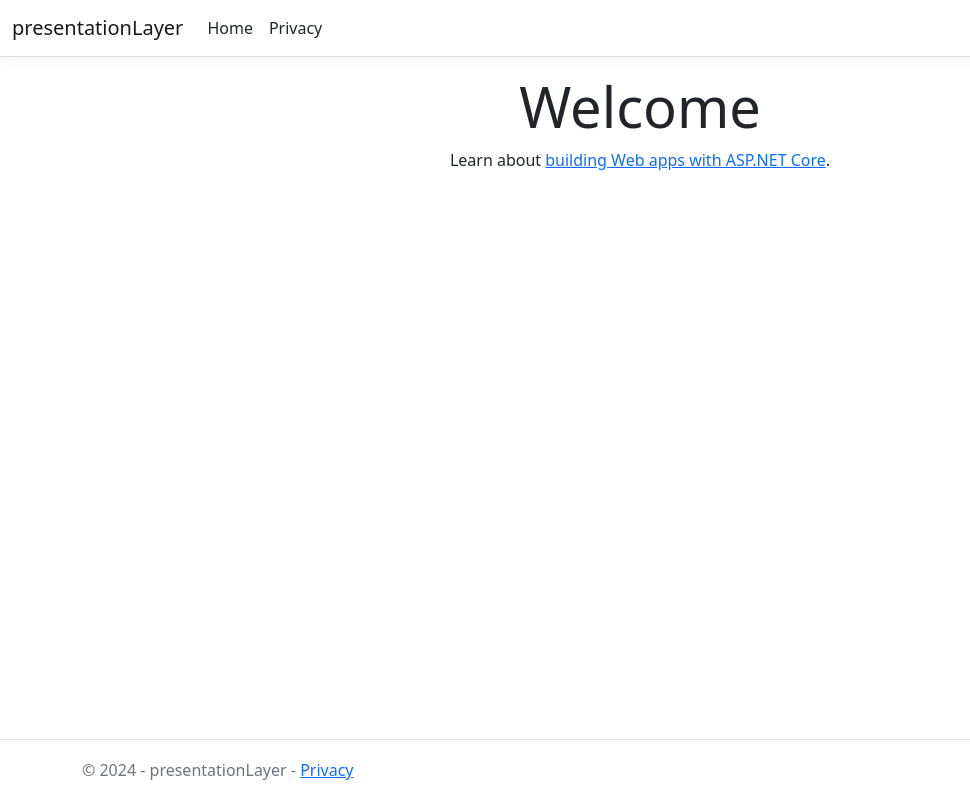
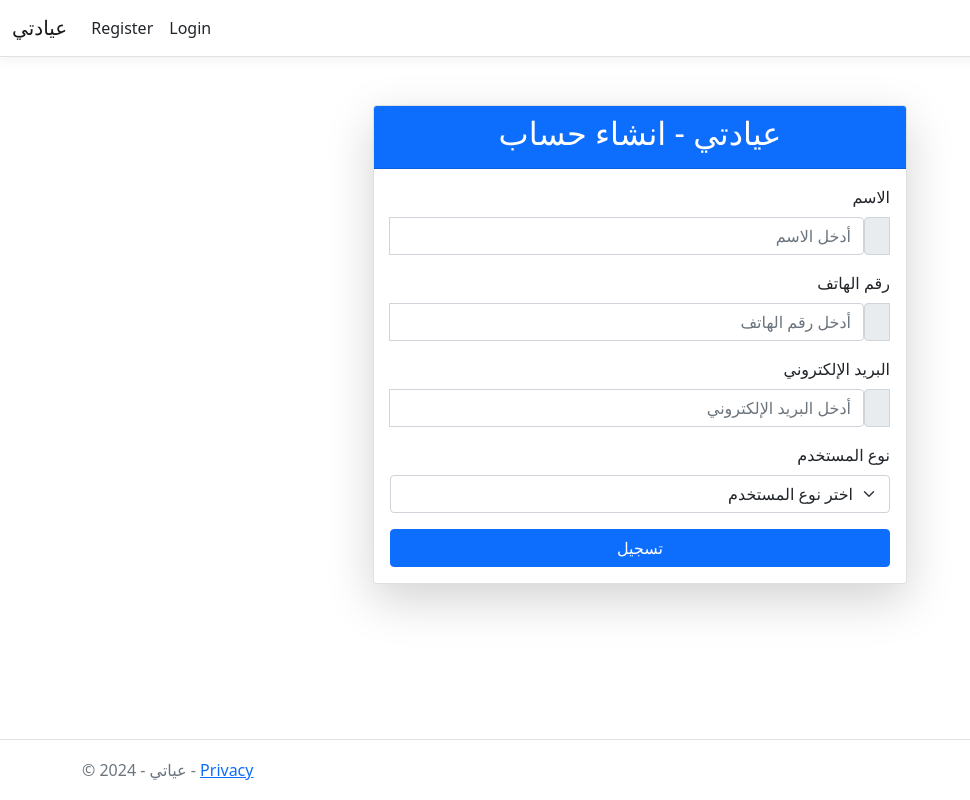
Before and after one commit to maheratef74/Ayadty, an ASP.NET Core app: page / in a window 1280 px wide. Shown: the whole page, without its empty margins (0-970 px from the left). Run offline with ASP.NET Core 8, Linux system fonts and the light colour scheme; style sheets or scripts are compiled from the project's sources.

Commit message:
Add Registrt Page

```diff
--- a/DataAccessLayer/Entities/Doctor.cs
+++ b/DataAccessLayer/Entities/Doctor.cs
@@ -4,7 +4,7 @@ public class Doctor
 {
     public int DoctorId { get; set; } // Primary Key
     public string Name { get; set; }
-    public string Specialization { get; set; }
+    public  Enums.Specialization  Specialization { get; set; }
     public string PhoneNumber { get; set; }
     public string? Email { get; set; }
     public int YearsOfExperience { get; set; }
--- a/presentationLayer/Controllers/HomeController.cs
+++ /dev/null
@@ -1,31 +0,0 @@
-using System.Diagnostics;
-using Microsoft.AspNetCore.Mvc;
-using presentationLayer.Models;
-
-namespace presentationLayer.Controllers;
-
-public class HomeController : Controller
-{
-    private readonly ILogger<HomeController> _logger;
-
-    public HomeController(ILogger<HomeController> logger)
-    {
-        _logger = logger;
-    }
-
-    public IActionResult Index()
-    {
-        return View();
-    }
-
-    public IActionResult Privacy()
-    {
-        return View();
-    }
-
-    [ResponseCache(Duration = 0, Location = ResponseCacheLocation.None, NoStore = true)]
-    public IActionResult Error()
-    {
-        return View(new ErrorViewModel { RequestId = Activity.Current?.Id ?? HttpContext.TraceIdentifier });
-    }
-}
--- /dev/null
+++ b/presentationLayer/Controllers/authController.cs
@@ -0,0 +1,73 @@
+using System.Diagnostics;
+using Ayadty.Models;
+using Microsoft.AspNetCore.Mvc;
+using presentationLayer.Models;
+
+namespace presentationLayer.Controllers;
+
+public class authController : Controller
+{
+    private readonly ILogger<authController> _logger;
+
+    public authController(ILogger<authController> logger)
+    {
+        _logger = logger;
+    }
+    [HttpGet]
+    public IActionResult Register()
+    {
+        return View();
+    }
+     [HttpPost]
+    public IActionResult Register(RegisterViewModel model)
+    {
+            if (model.UserType == Enums.UserType.Doctor)
+            {
+                // Map RegisterViewModel to Doctor entity
+                var doctor = new Doctor
+                {
+                    Name = model.Name,
+                    PhoneNumber = model.PhoneNumber,
+                    Email = model.Email,
+                 //   Specialization = model.Specialization,
+                    YearsOfExperience = model.YearsOfExperience ?? 0,
+                    Price = model.Price,
+
+                };
+
+                // Save doctor to database
+                // Your code to save the doctor entity
+            }
+            else if (model.UserType == Enums.UserType.Patient)
+            {
+                // Map RegisterViewModel to Patient entity
+                var patient = new Patient
+                {
+                    Name = model.Name,
+                    PhoneNumber = model.PhoneNumber,
+                    Email = model.Email,
+                    DateOfBirth = model.DateOfBirth,
+                    Gender = model.Gender,
+                    Address = model.Address
+                };
+
+                // Save patient to database
+                // Your code to save the patient entity
+            }
+
+            // Redirect or return a success message
+            return RedirectToAction("", "");
+
+    }
+
+    public IActionResult Login()
+    {
+        return View();
+    }
+
+    [ResponseCache(Duration = 0, Location = ResponseCacheLocation.None, NoStore = true)]
+    public IActionResult Error()
+    {
+        return View(new ErrorViewModel { RequestId = Activity.Current?.Id ?? HttpContext.TraceIdentifier });
+    }
+}
--- a/presentationLayer/Views/Home/Index.cshtml
+++ /dev/null
@@ -1,8 +0,0 @@
-@{
-    ViewData["Title"] = "Home Page";
-}
-
-<div class="text-center">
-    <h1 class="display-4">Welcome</h1>
-    <p>Learn about <a href="https://learn.microsoft.com/aspnet/core">building Web apps with ASP.NET Core</a>.</p>
-</div>
--- a/presentationLayer/Views/Shared/_Layout.cshtml
+++ b/presentationLayer/Views/Shared/_Layout.cshtml
@@ -12,18 +12,20 @@
 <header>
     <nav class="navbar navbar-expand-sm navbar-toggleable-sm navbar-light bg-white border-bottom box-shadow mb-3">
         <div class="container-fluid">
-            <a class="navbar-brand" asp-area="" asp-controller="Home" asp-action="Index">presentationLayer</a>
+            <a class="navbar-brand" asp-area="" asp-controller="auth" asp-action="Index">عيادتي</a>
             <button class="navbar-toggler" type="button" data-bs-toggle="collapse" data-bs-target=".navbar-collapse" aria-controls="navbarSupportedContent"
                     aria-expanded="false" aria-label="Toggle navigation">
                 <span class="navbar-toggler-icon"></span>
             </button>
             <div class="navbar-collapse collapse d-sm-inline-flex justify-content-between">
                 <ul class="navbar-nav flex-grow-1">
+                    <!-- Replace Home with Register -->
                     <li class="nav-item">
-                        <a class="nav-link text-dark" asp-area="" asp-controller="Home" asp-action="Index">Home</a>
+                        <a class="nav-link text-dark" asp-area="" asp-controller="auth" asp-action="Register">Register</a>
                     </li>
+                    <!-- Replace Privacy with Login -->
                     <li class="nav-item">
-                        <a class="nav-link text-dark" asp-area="" asp-controller="Home" asp-action="Privacy">Privacy</a>
+                        <a class="nav-link text-dark" asp-area="" asp-controller="auth" asp-action="Login">Login</a>
                     </li>
                 </ul>
             </div>
@@ -38,7 +40,7 @@
 
 <footer class="border-top footer text-muted">
     <div class="container">
-        &copy; 2024 - presentationLayer - <a asp-area="" asp-controller="Home" asp-action="Privacy">Privacy</a>
+        &copy; 2024 - عياتي - <a asp-area="" asp-controller="auth" asp-action="Privacy">Privacy</a>
     </div>
 </footer>
 <script src="~/lib/jquery/dist/jquery.min.js"></script>
--- /dev/null
+++ b/presentationLayer/Views/auth/Register.cshtml
@@ -0,0 +1,131 @@
+@model Ayadty.Models.RegisterViewModel
+
+<div class="container mt-5" dir="rtl">
+    <div class="row justify-content-center">
+        <div class="col-md-6">
+            <div class="card shadow-lg">
+                <div class="card-header bg-primary text-white text-center">
+                    <h2>عيادتي - انشاء حساب</h2>
+                </div>
+                <div class="card-body">
+                    <!-- Corrected to <form> -->
+                    <form asp-controller="auth" asp-action="Register" method="post">
+                        <div class="mb-3">
+                            <label asp-for="Name" class="form-label">الاسم</label>
+                            <div class="input-group">
+                                <span class="input-group-text"><i class="bi bi-person"></i></span>
+                                <input asp-for="Name" class="form-control" placeholder="أدخل الاسم" />
+                            </div>
+                            <span asp-validation-for="Name" class="text-danger"></span>
+                        </div>
+
+                        <div class="mb-3">
+                            <label asp-for="PhoneNumber" class="form-label">رقم الهاتف</label>
+                            <div class="input-group">
+                                <span class="input-group-text"><i class="bi bi-telephone"></i></span>
+                                <input asp-for="PhoneNumber" class="form-control" placeholder="أدخل رقم الهاتف" />
+                            </div>
+                            <span asp-validation-for="PhoneNumber" class="text-danger"></span>
+                        </div>
+
+                        <div class="mb-3">
+                            <label asp-for="Email" class="form-label">البريد الإلكتروني</label>
+                            <div class="input-group">
+                                <span class="input-group-text"><i class="bi bi-envelope"></i></span>
+                                <input asp-for="Email" class="form-control" placeholder="أدخل البريد الإلكتروني" />
+                            </div>
+                            <span asp-validation-for="Email" class="text-danger"></span>
+                        </div>
+
+                        <div class="mb-3">
+                            <label asp-for="UserType" class="form-label">نوع المستخدم</label>
+                            <select asp-for="UserType" class="form-select" id="userTypeSelect">
+                                <option value="">اختر نوع المستخدم</option>
+                                <option value="Doctor">طبيب</option>
+                                <option value="Patient">مريض</option>
+                            </select>
+                            <span asp-validation-for="UserType" class="text-danger"></span>
+                        </div>
+
+                        <!-- Doctor-specific fields -->
+                        <div id="doctorFields" style="display: none;">
+                            <div class="mb-3">
+                                <label asp-for="Specialization" class="form-label">التخصص</label>
+                                <select asp-for="Specialization" class="form-select">
+                                    <option value="">اختر التخصص</option>
+                                    @foreach (var specialization in Enum.GetValues(typeof(Ayadty.Models.Enums.Specialization)))
+                                    {
+                                    <option value="@specialization">@specialization</option>
+                                    }
+                                </select>
+                                <span asp-validation-for="Specialization" class="text-danger"></span>
+                            </div>
+
+                            <div class="mb-3">
+                                <label asp-for="YearsOfExperience" class="form-label">سنوات الخبرة</label>
+                                <input asp-for="YearsOfExperience" class="form-control" placeholder="أدخل سنوات الخبرة" />
+                                <span asp-validation-for="YearsOfExperience" class="text-danger"></span>
+                            </div>
+
+                            <div class="mb-3">
+                                <label asp-for="Price" class="form-label">السعر</label>
+                                <div class="input-group">
+                                    <span class="input-group-text"><i class="bi bi-currency-dollar"></i></span>
+                                    <input asp-for="Price" class="form-control" placeholder="أدخل سعر الحجز" />
+                                </div>
+                                <span asp-validation-for="Price" class="text-danger"></span>
+                            </div>
+                        </div>
+
+                        <!-- Patient-specific fields -->
+                        <div id="patientFields" style="display: none;">
+                            <div class="mb-3">
+                                <label asp-for="DateOfBirth" class="form-label">تاريخ الميلاد</label>
+                                <input asp-for="DateOfBirth" type="date" class="form-control" />
+                                <span asp-validation-for="DateOfBirth" class="text-danger"></span>
+                            </div>
+
+                            <div class="mb-3">
+                                <label asp-for="Gender" class="form-label">الجنس</label>
+                                <select asp-for="Gender" class="form-select">
+                                    <option value="">اختر الجنس</option>
+                                    <option value="Male">ذكر</option>
+                                    <option value="Female">انثي</option>
+                                </select>
+                                <span asp-validation-for="Gender" class="text-danger"></span>
+                            </div>
+
+                            <div class="mb-3">
+                                <label asp-for="Address" class="form-label">العنوان</label>
+                                <input asp-for="Address" class="form-control" placeholder="أدخل العنوان" />
+                                <span asp-validation-for="Address" class="text-danger"></span>
+                            </div>
+                        </div>
+
+                        <div class="d-grid gap-2">
+                            <button type="submit" class="btn btn-primary">تسجيل</button>
+                        </div>
+                    </form>
+                </div>
+            </div>
+        </div>
+    </div>
+</div>
+
+@section Scripts {
+<script>
+    document.getElementById('userTypeSelect').addEventListener('change', function () {
+        var selectedValue = this.value;
+        if (selectedValue === 'Doctor') {
+            document.getElementById('doctorFields').style.display = 'block';
+            document.getElementById('patientFields').style.display = 'none';
+        } else if (selectedValue === 'Patient') {
+            document.getElementById('patientFields').style.display = 'block';
+            document.getElementById('doctorFields').style.display = 'none';
+        } else {
+            document.getElementById('doctorFields').style.display = 'none';
+            document.getElementById('patientFields').style.display = 'none';
+        }
+    });
+</script>
+}
```
Also changed, not shown: DataAccessLayer/Entities/Enums.cs (+16 -0 lines), presentationLayer/Models/RegisterViewModel.cs (added, +22 -0 lines), presentationLayer/Program.cs (+18 -3 lines), BusinessLogicLayer/BusinessLogicLayer.csproj, DataAccessLayer/DataAccessLayer.csproj, presentationLayer/Translate/ar.Designer.cs (added), presentationLayer/Translate/ar.resx (added), presentationLayer/Translate/en.Designer.cs (added), presentationLayer/Translate/en.resx (added), presentationLayer/Views/auth/Login.cshtml (renamed from presentationLayer/Views/Home/Privacy.cshtml), presentationLayer/presentationLayer.csproj, presentationLayer/wwwroot/image/wallpaperflare.com_wallpaper.jpg (added), 1 other file.
